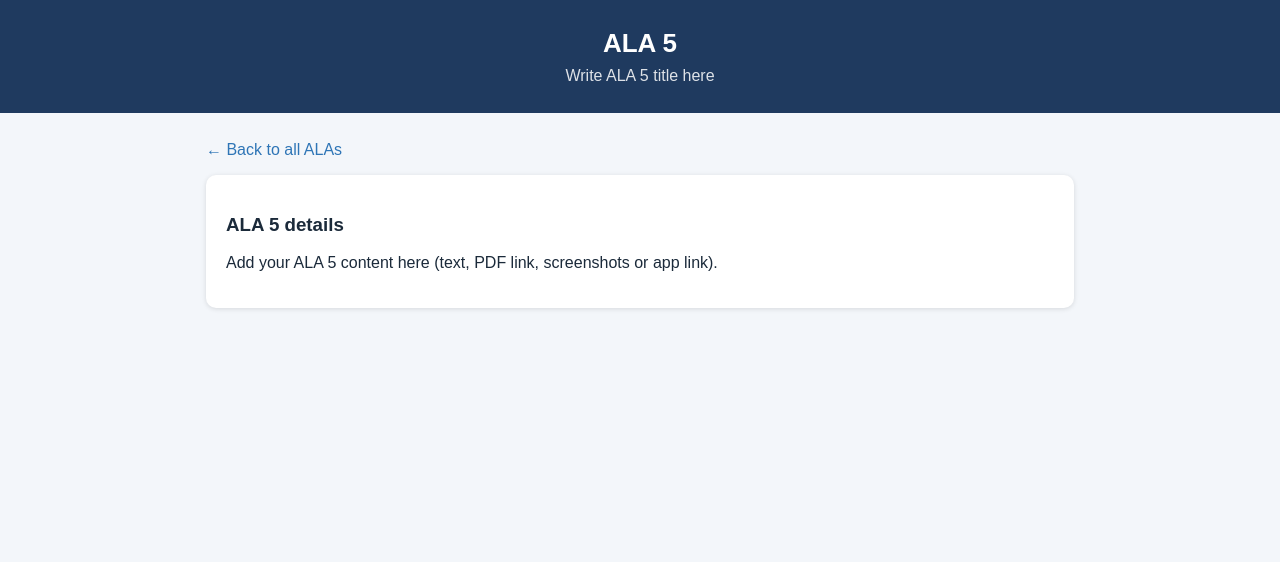
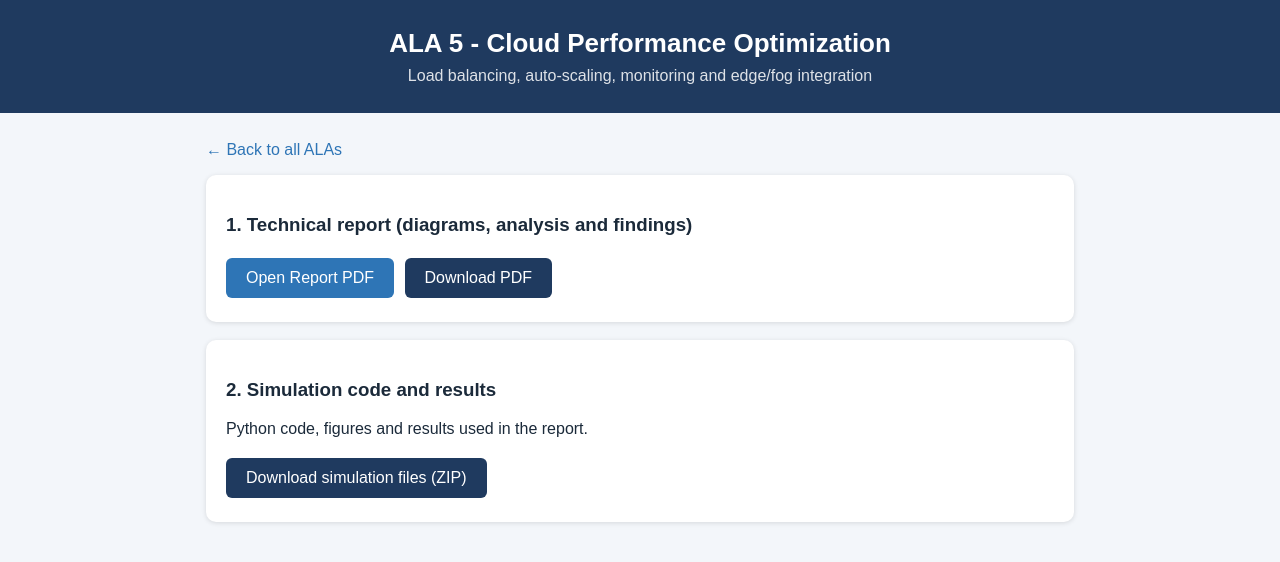
Before and after one commit to Jai-ni-sha/cloud-portal, a plain HTML site: page ala5/index.html in a window 1280 px wide. Drawn offline with Linux system fonts and the light colour scheme.

Commit message:
index.html

```diff
--- a/ala5/index.html
+++ b/ala5/index.html
@@ -1,13 +1,22 @@
 <!doctype html>
 <html lang="en"><head><meta charset="utf-8">
 <meta name="viewport" content="width=device-width, initial-scale=1">
-<title>ALA 5</title><link rel="stylesheet" href="../style.css"></head>
+<title>ALA 5 - Cloud Performance Optimization</title><link rel="stylesheet" href="../style.css"></head>
 <body>
-<header><h1>ALA 5</h1><p>Write ALA 5 title here</p></header>
+<header><h1>ALA 5 - Cloud Performance Optimization</h1>
+<p>Load balancing, auto-scaling, monitoring and edge/fog integration</p></header>
 <main>
   <p><a class="back" href="../index.html">&larr; Back to all ALAs</a></p>
+
   <div class="box">
-    <h3>ALA 5 details</h3>
-    <p>Add your ALA 5 content here (text, PDF link, screenshots or app link).</p>
+    <h3>1. Technical report (diagrams, analysis and findings)</h3>
+    <a class="btn" href="ALA5_report.pdf" target="_blank" rel="noopener">Open Report PDF</a>
+    <a class="btn alt" href="ALA5_report.pdf" download>Download PDF</a>
+  </div>
+
+  <div class="box">
+    <h3>2. Simulation code and results</h3>
+    <p>Python code, figures and results used in the report.</p>
+    <a class="btn alt" href="ala5-simulation.zip" download>Download simulation files (ZIP)</a>
   </div>
 </main></body></html>
```
